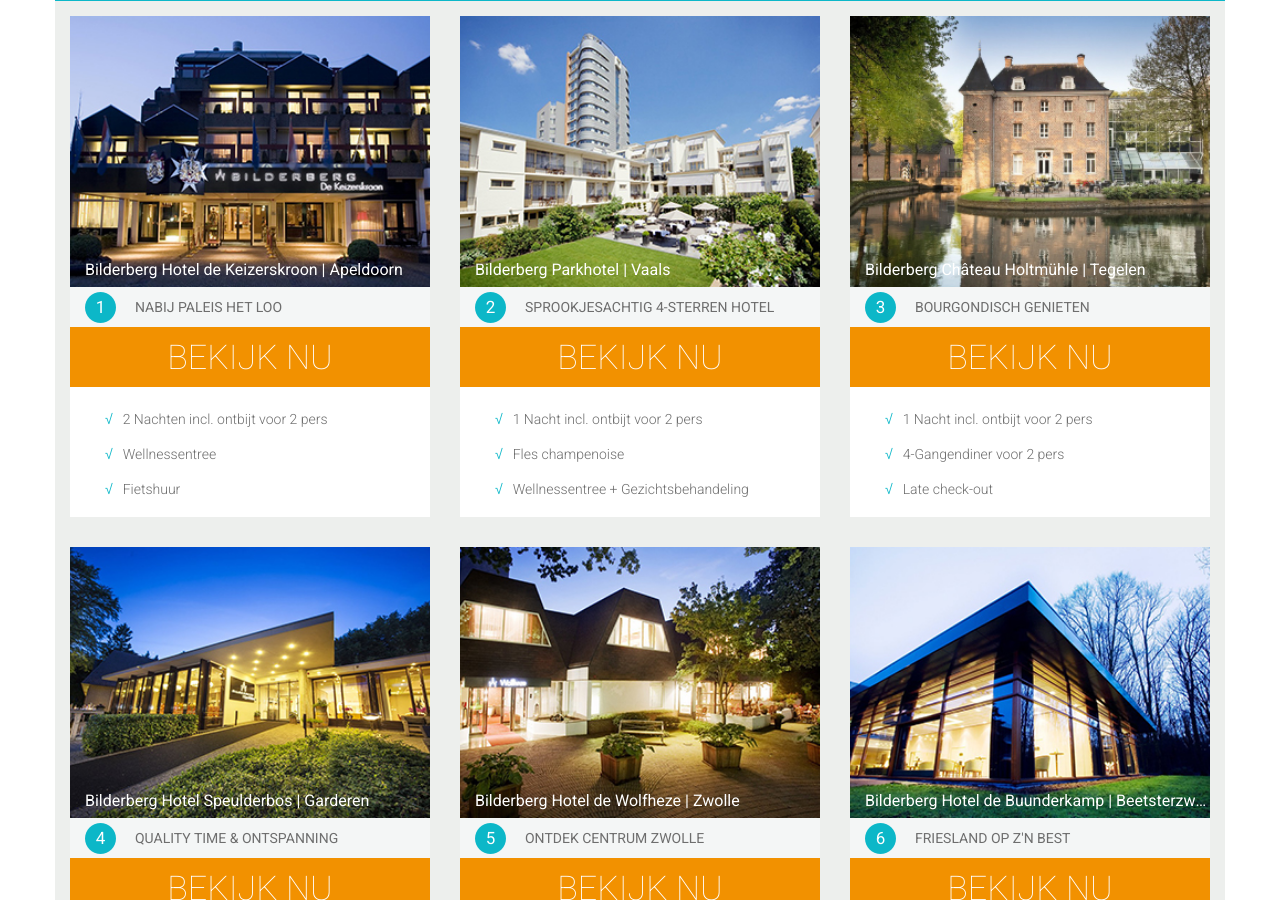
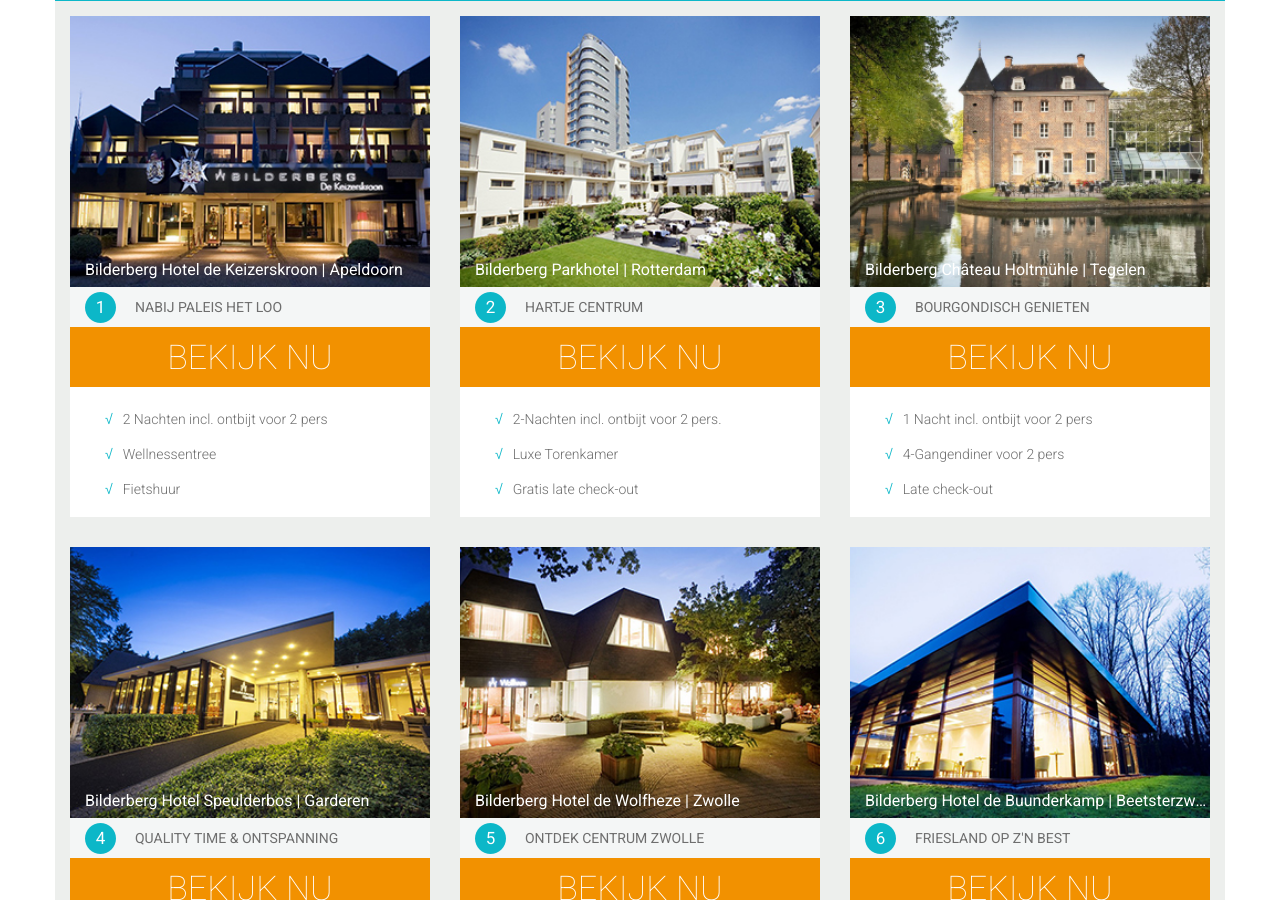
Before and after one commit to Albert91/bilderberg, a Jekyll site: the page built from index.html, in a window 1280 px wide and 900 px high, scrolled down 601 px. Built offline with Jekyll 4.4.1, drawn with Linux system fonts in a browser that asks for light colours.

Commit message:
Update from Forestry.io - _data/hotels.yml

```diff
--- a/_data/hotels.yml
+++ b/_data/hotels.yml
@@ -9,14 +9,14 @@
   - 'Wellnessentree '
   - Fietshuur
 - title: Bilderberg Parkhotel
-  location: Vaals
-  tagline: 'SPROOKJESACHTIG 4-STERREN HOTEL '
+  location: 'Rotterdam '
+  tagline: HARTJE CENTRUM
   image: "/forestryio/images/ParkhotelTP-1.jpg"
-  link: http://www.luxuryhotelcompany.com/HotelDetail.aspx?hotelId=244&country=1&la=2&autoLogin=true&actie=
+  link: http://www.luxuryhotelcompany.com/HotelDetail.aspx?hotelId=453&country=1&la=2&autoLogin=true&actie=
   points:
-  - 1 Nacht incl. ontbijt voor 2 pers
-  - Fles champenoise
-  - Wellnessentree + Gezichtsbehandeling
+  - 2-Nachten incl. ontbijt voor 2 pers.
+  - Luxe Torenkamer
+  - Gratis late check-out
 - title: Bilderberg Château Holtmühle
   location: Tegelen
   tagline: BOURGONDISCH GENIETEN
```
